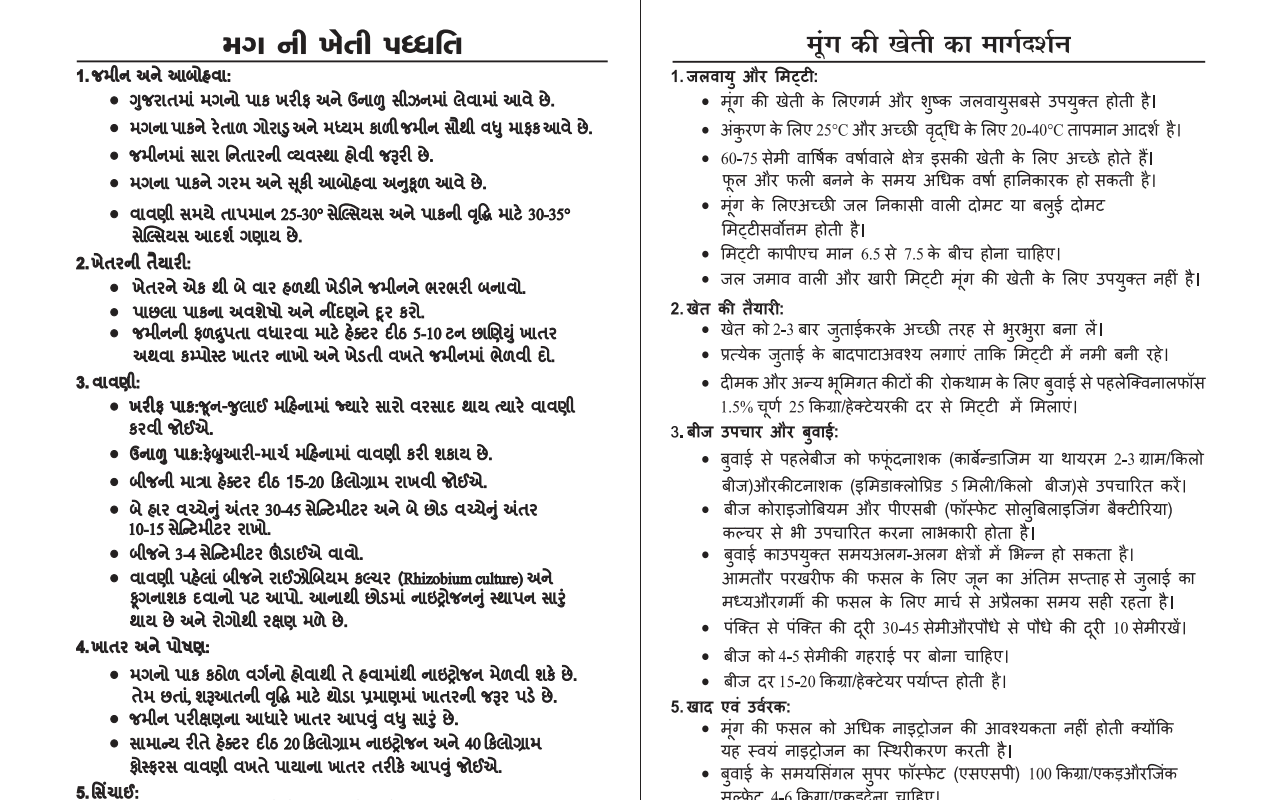
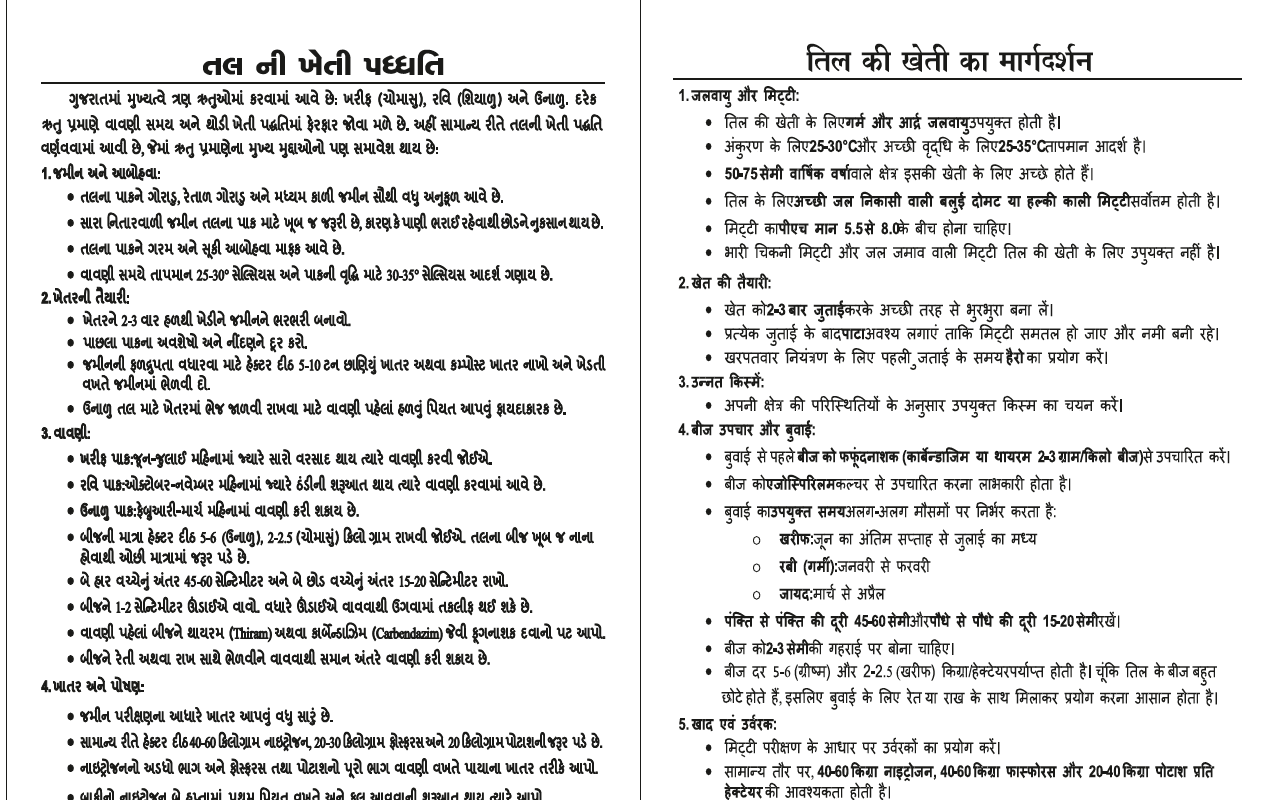
Before and after one commit to KrishKalavadia50/reliance-mung, a React (Create React App) app: page /Til in a window 1280 px wide. Shown: the top 800 px of the page. Built offline with nearby package versions, Linux system fonts and the light colour scheme.

Commit message:
Update Moog component and styles

```diff
--- a/src/App.js
+++ b/src/App.js
@@ -1,10 +1,17 @@
 import React from "react";
 import Main from "./Main";
+import { BrowserRouter, Route, Routes } from "react-router-dom";
+import Til from "./components/Til";
 
 function App() {
   return (
     <div className="App">
-      <Main />
+      <BrowserRouter>
+      <Routes>
+        <Route path="/" element={<Main />} />
+        <Route path="/Til" element={<Til />} />
+      </Routes>
+      </BrowserRouter>
     </div>
   );
 }
--- a/src/Main.jsx
+++ b/src/Main.jsx
@@ -1,12 +1,14 @@
 import React from 'react'
 import Moog from './components/Moog'
 import Mung from './components/Mung'
+import Til from './components/Til'
 
 function Main() {
   return (
     <div>
       {/* <Moog /> */}
       <Mung />
+      <Til />
     </div>
   )
 }
--- /dev/null
+++ b/src/components/Til.jsx
@@ -0,0 +1,11 @@
+import React from 'react'
+
+function Til() {
+  return (
+    <div>
+      <img src='/images/Til.png' alt='TIL' style={{display: 'block', margin: 'auto'}}/>
+    </div>
+  )
+}
+
+export default Til
```
Also changed, not shown: public/images/Til.png (added).
